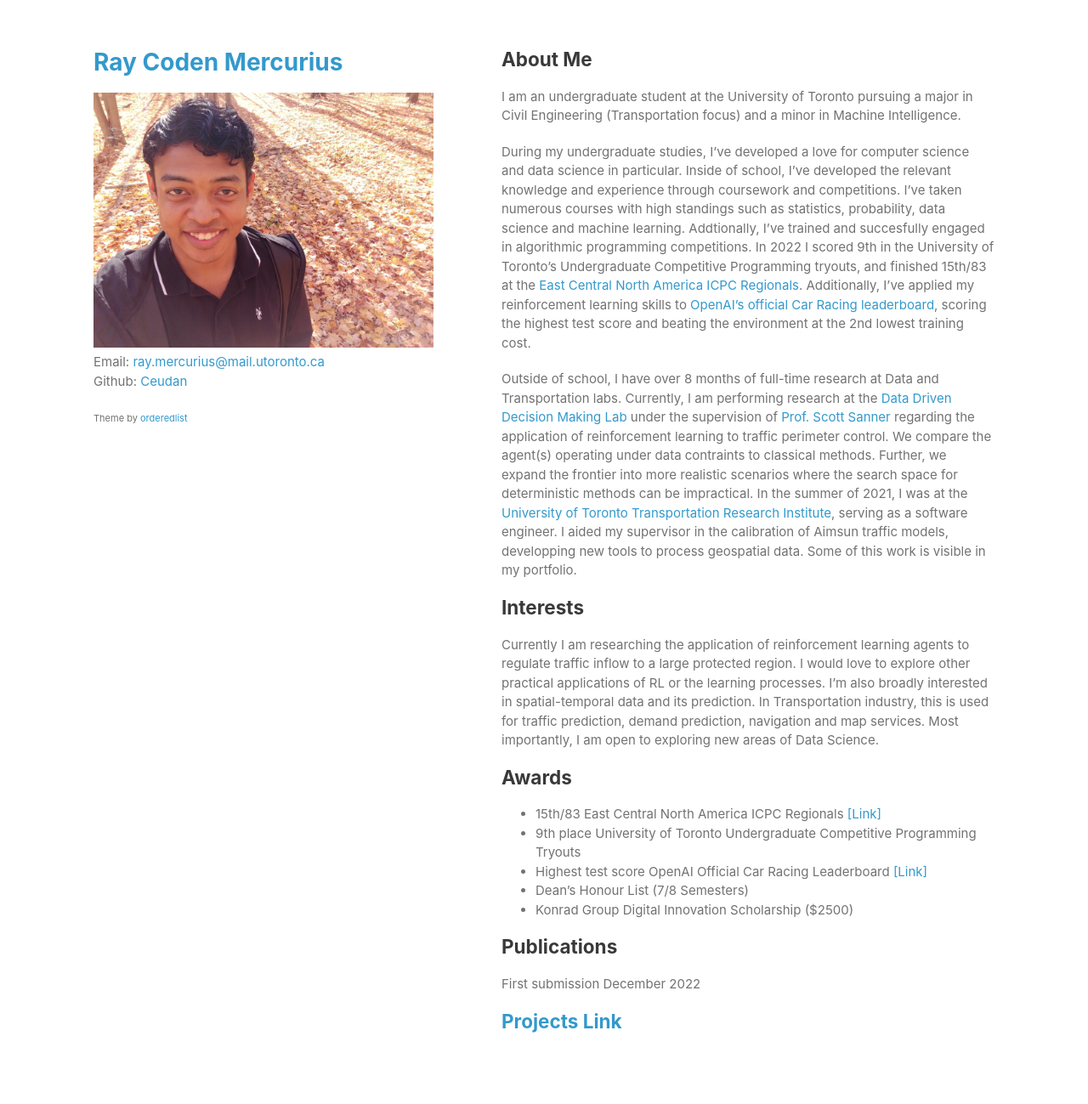
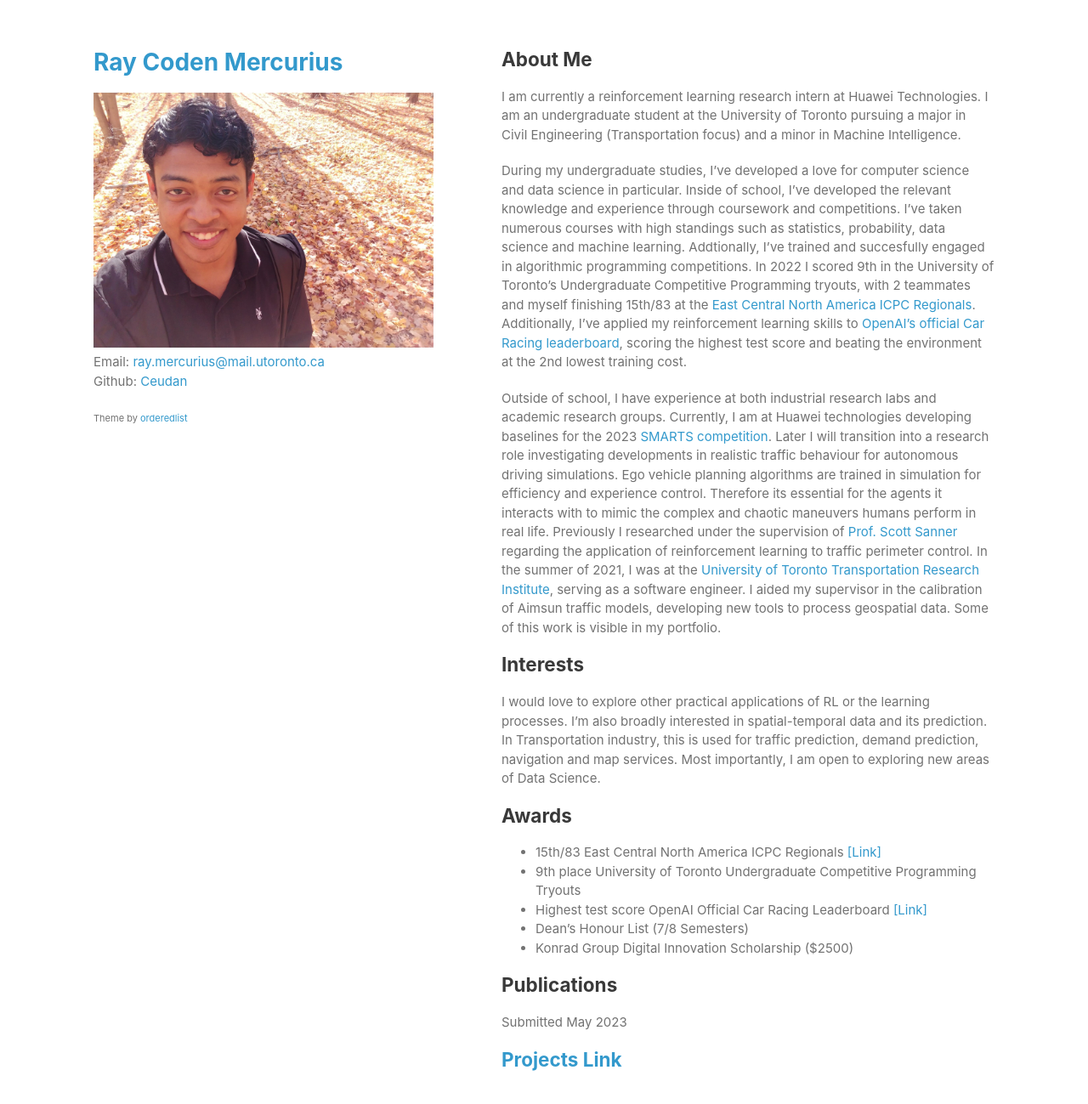
Before and after one commit to Ceudan/Ceudan_Reads.github.io, a Jekyll site: the page built from index.md, in a window 1280 px wide and 1400 px high. Shown: the top 1299 px of the window at 85% size. Built offline with Jekyll 4.4.1, drawn with Linux system fonts in a browser that asks for light colours.

Commit message:
Update About Me

```diff
--- a/index.md
+++ b/index.md
@@ -3,14 +3,14 @@ layout: default
 ---
 ## About Me
 
-I am an undergraduate student at the University of Toronto pursuing a major in Civil Engineering (Transportation focus) and a minor in Machine Intelligence.
+I am currently a reinforcement learning research intern at Huawei Technologies. I am an undergraduate student at the University of Toronto pursuing a major in Civil Engineering (Transportation focus) and a minor in Machine Intelligence.
 
-During my undergraduate studies, I've developed a love for computer science and data science in particular. Inside of school, I've developed the relevant knowledge and experience through coursework and competitions. I've taken numerous courses with high standings such as statistics, probability, data science and machine learning. Addtionally, I've trained and succesfully engaged in algorithmic programming competitions. In 2022 I scored 9th in the University of Toronto's Undergraduate Competitive Programming tryouts, and finished 15th/83 at the [East Central North America ICPC Regionals](https://icpc.global/regionals/finder/East-Central-NA-2021/standings). Additionally, I've applied my reinforcement learning skills to [OpenAI's official Car Racing leaderboard](https://github.com/openai/gym/wiki/Leaderboard), scoring the highest test score and beating the environment at the 2nd lowest training cost.
+During my undergraduate studies, I've developed a love for computer science and data science in particular. Inside of school, I've developed the relevant knowledge and experience through coursework and competitions. I've taken numerous courses with high standings such as statistics, probability, data science and machine learning. Addtionally, I've trained and succesfully engaged in algorithmic programming competitions. In 2022 I scored 9th in the University of Toronto's Undergraduate Competitive Programming tryouts, with 2 teammates and myself finishing 15th/83 at the [East Central North America ICPC Regionals](https://icpc.global/regionals/finder/East-Central-NA-2021/standings). Additionally, I've applied my reinforcement learning skills to [OpenAI's official Car Racing leaderboard](https://github.com/openai/gym/wiki/Leaderboard), scoring the highest test score and beating the environment at the 2nd lowest training cost.
 
-Outside of school, I have over 8 months of full-time research at Data and Transportation labs. Currently, I am performing research at the [Data Driven Decision Making Lab](https://d3m.mie.utoronto.ca/) under the supervision of [Prof. Scott Sanner](https://d3m.mie.utoronto.ca/members/ssanner/) regarding the application of reinforcement learning to traffic perimeter control. We compare the agent(s) operating under data contraints to classical methods. Further, we expand the frontier into more realistic scenarios where the search space for deterministic methods can be impractical. In the summer of 2021, I was at the [University of Toronto Transportation Research Institute](https://uttri.utoronto.ca/), serving as a software engineer. I aided my supervisor in the calibration of Aimsun traffic models, developping new tools to process geospatial data. Some of this work is visible in my portfolio.
+Outside of school, I have experience at both industrial research labs and academic research groups. Currently, I am at Huawei technologies developing baselines for the 2023 [SMARTS competition](https://codalab.lisn.upsaclay.fr/competitions/6618). Later I will transition into a research role investigating developments in realistic traffic behaviour for autonomous driving simulations. Ego vehicle planning algorithms are trained in simulation for efficiency and experience control. Therefore its essential for the agents it interacts with to mimic the complex and chaotic maneuvers humans perform in real life. Previously I researched under the supervision of [Prof. Scott Sanner](https://d3m.mie.utoronto.ca/members/ssanner/) regarding the application of reinforcement learning to traffic perimeter control. In the summer of 2021, I was at the [University of Toronto Transportation Research Institute](https://uttri.utoronto.ca/), serving as a software engineer. I aided my supervisor in the calibration of Aimsun traffic models, developing new tools to process geospatial data. Some of this work is visible in my portfolio.
 
 ## Interests
-Currently I am researching the application of reinforcement learning agents to regulate traffic inflow to a large protected region. I would love to explore other practical applications of RL or the learning processes. I'm also broadly interested in spatial-temporal data and its prediction. In Transportation industry, this is used for traffic prediction, demand prediction, navigation and map services. Most importantly, I am open to exploring new areas of Data Science.
+I would love to explore other practical applications of RL or the learning processes. I'm also broadly interested in spatial-temporal data and its prediction. In Transportation industry, this is used for traffic prediction, demand prediction, navigation and map services. Most importantly, I am open to exploring new areas of Data Science.
 
 ## Awards
 - 15th/83 East Central North America ICPC Regionals [[Link]](https://icpc.global/regionals/finder/East-Central-NA-2021/standings)
@@ -21,7 +21,7 @@ Currently I am researching the application of reinforcement learning agents to r
 
 ## Publications
 
-First submission December 2022
+Submitted May 2023
 
 ## [Projects Link](./projects.html)
 
```
